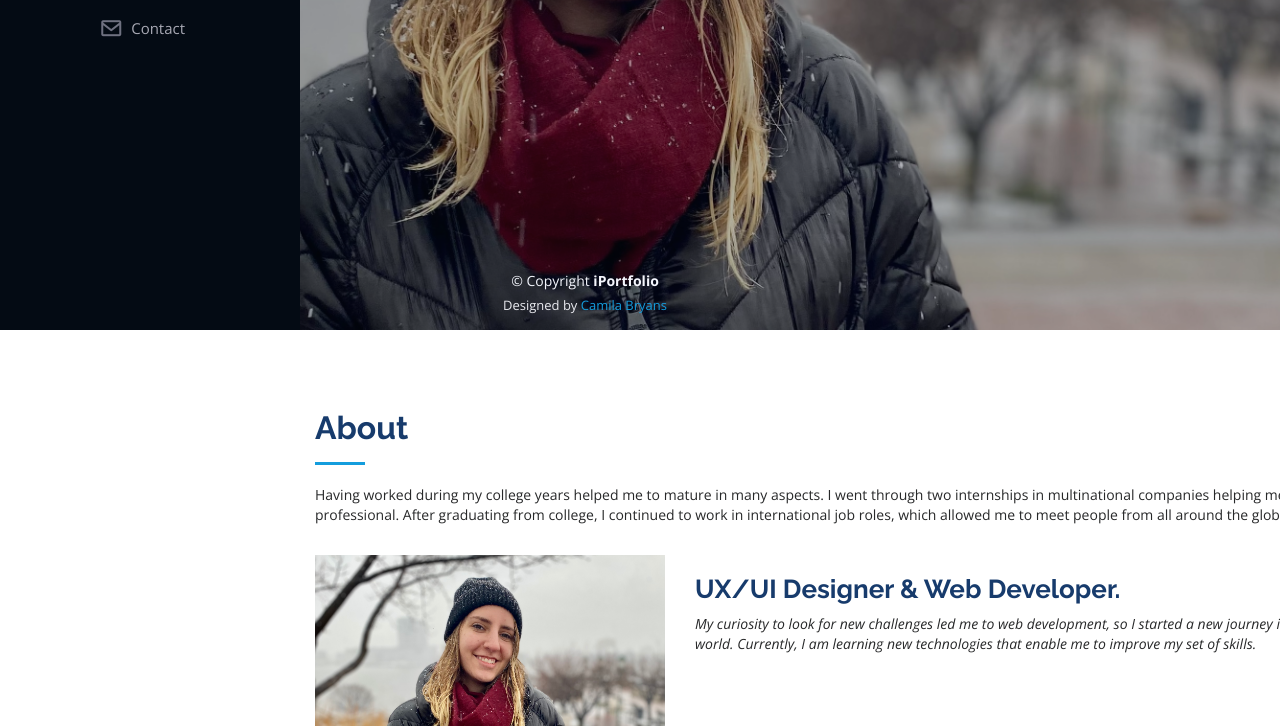
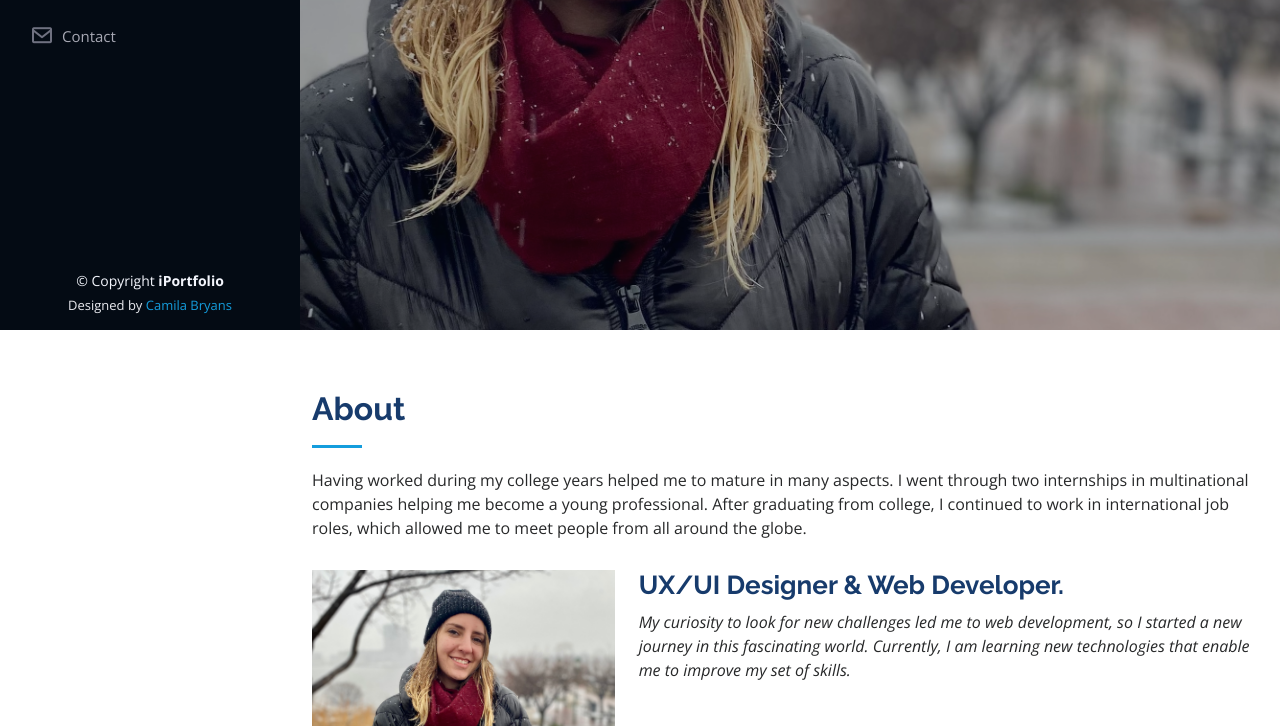
Before and after one commit to camibryans/Portfolio, a plain HTML site: page index.html in a window 1280 px wide. Shown: the part 470-1196 px from the top of the page. Drawn offline with nearby package versions, Linux system fonts and the light colour scheme.

Commit message:
Update index.html

```diff
--- a/index.html
+++ b/index.html
@@ -23,8 +23,6 @@
   <link href="vendor/boxicons/css/boxicons.min.css" rel="stylesheet">
   <link href="vendor/glightbox/css/glightbox.min.css" rel="stylesheet">
   <link href="vendor/swiper/swiper-bundle.min.css" rel="stylesheet">
-	<script src="//maxcdn.bootstrapcdn.com/bootstrap/3.3.6/js/bootstrap.min.js"></script>
-<link rel="stylesheet" href="//maxcdn.bootstrapcdn.com/bootstrap/3.3.6/css/bootstrap.min.css">
 
 
   <!-- Template Main CSS File -->
```
